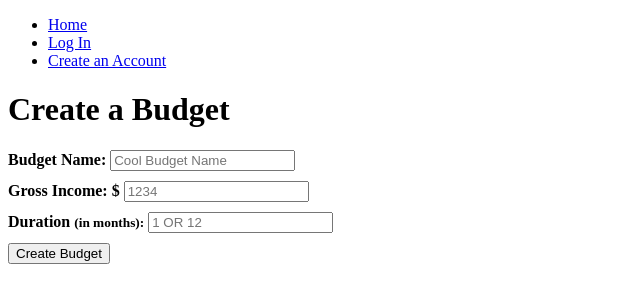
After one commit to audreycode6/budget_app, a Flask app: page /create_budget in a window 1280 px wide. The commit adds this page. Shown: the top 303 px of the page, without its empty margins (0-640 px from the left). Run offline with Flask 3, Linux system fonts and the light colour scheme.

Commit message:
WIP frontend

```diff
--- a/src/budget_app/frontend/budget.html
+++ b/src/budget_app/frontend/budget.html
@@ -24,6 +24,10 @@
 
       <section>
         <h3>Items</h3>
+        <!-- TODO model that pops out when clicked / make into partial and insert with script-->
+        <a href="/static/partials/create_budget_item.html">
+          Create a Budget Item
+        </a>
         <ul id="budget-items"></ul>
         <p id="empty-budget-items" style="display: none">No items yet ...</p>
       </section>
--- a/src/budget_app/frontend/budgets.html
+++ b/src/budget_app/frontend/budgets.html
@@ -15,6 +15,6 @@
     <p id="empty_budgets" style="display: none">No budgets yet ...</p>
     <div id="error"></div>
     <script src="/static/js/nav.js" defer></script>
-    <script src="static/js/budgets.js" defer></script>
+    <script src="/static/js/budgets.js" defer></script>
   </body>
 </html>
--- /dev/null
+++ b/src/budget_app/frontend/create_budget.html
@@ -0,0 +1,45 @@
+<!DOCTYPE html>
+<html lang="en">
+  <head>
+    <meta charset="UTF-8" />
+    <title>BudgeTing</title>
+    <link rel="stylesheet" href="/static/stylesheets/application.css" />
+  </head>
+  <body>
+    <div id="navbar"></div>
+
+    <h1>Create a Budget</h1>
+    <form id="create-budget-form">
+      <section id="budget-attribute-form">
+        <div>
+          <label for="name">
+            Budget Name:
+            <input id="name" name="name" placeholder="Cool Budget Name" />
+          </label>
+        </div>
+        <div>
+          <label for="gross_income">
+            Gross Income: $
+            <input id="gross_income" name="gross_income" placeholder="1234" />
+          </label>
+        </div>
+        <div>
+          <label for="month_duration">
+            Duration <small>(in months):</small>
+            <input
+              id="month_duration"
+              name="month_duration"
+              placeholder="1 OR 12"
+            />
+          </label>
+        </div>
+      </section>
+
+      <button type="submit">Create Budget</button>
+    </form>
+
+    <div id="error"></div>
+    <script src="/static/js/nav.js" defer></script>
+    <script src="static/js/create_budget.js" defer></script>
+  </body>
+</html>
--- a/src/budget_app/frontend/login.html
+++ b/src/budget_app/frontend/login.html
@@ -7,8 +7,10 @@
   </head>
   <body>
     <div id="navbar"></div>
+
     <h1>Log In</h1>
     <form id="login-form">
+      <section id="budget-attribute-form">
         <label for="username">
           Username:
           <input id="username" name="username" />
@@ -18,6 +20,8 @@
           Password:
           <input id="password" name="password" type="password" />
         </label>
+      </section>
+
       <button type="submit">Log In</button>
     </form>
 
--- a/src/budget_app/frontend/register.html
+++ b/src/budget_app/frontend/register.html
@@ -10,6 +10,7 @@
 
     <h1>Create an Account</h1>
     <form id="register-form">
+      <section id="budget-attribute-form">
         <label for="username">
           Username:
           <input id="username" name="username" />
@@ -18,6 +19,8 @@
           Password:
           <input id="password" name="password" type="password" />
         </label>
+      </section>
+
       <button type="submit">Register</button>
     </form>
 
--- a/src/budget_app/routes/api.py
+++ b/src/budget_app/routes/api.py
@@ -91,6 +91,12 @@ def budget_item_create():
     return budget_handler.create_budget_item(body)
 
 
+# TODO make route for getting the category options for budget item creation
+@api_blueprint.route("/api/budget/item/categories", methods=["GET"])
+def get_budget_item_categories():
+    return budget_handler.get_item_categories_list()
+
+
 @api_blueprint.route("/api/budget/edit", methods=["POST"])
 @auth_handler.login_required
 def budget_edit():
--- a/src/budget_app/routes/handlers/http/budget.py
+++ b/src/budget_app/routes/handlers/http/budget.py
@@ -75,6 +75,9 @@ class BudgetHandler:
         except Exception as e:
             print(e)
             return {"message": "Unable to fetch budget."}, 503
+
+    def get_item_categories_list(self):  # TODO check and add test ..?
+        return BudgetHandler.BUDGET_ITEM_ATTRIBUTES
 
     def create_budget_item(self, body):
         required_attributes = BudgetHandler.BUDGET_ITEM_ATTRIBUTES + ["budget_id"]
--- a/src/budget_app/routes/web.py
+++ b/src/budget_app/routes/web.py
@@ -37,24 +37,25 @@ def budgets_page():
 
 @web_blueprint.route("/budget")
 # TODO view single budget by budget.id and user.id
-# LEFT OFF HERE
+# TODO fix so id is in path ... ? if thats good practice ..?
 def budget_page():
     return _send_frontend("budget.html")
 
 
 # TODO index home page - demo and intro
 
-# @web_blueprint.route("/create_budget")
-# # TODO take in budget name, month duration, gross income
-# def create_budget_page():  # TODO budget or budget_items
-#     return _send_frontend("create_budget.html")
+
+@web_blueprint.route("/create_budget")
+# TODO take in budget name, month duration, gross income
+def create_budget_page():  # TODO budget or budget_items
+    return _send_frontend("create_budget.html")
 
 
-# @web_blueprint.route("/create_budget_items")
-# def create_budget_items_page():
-#     # TODO take in item id, item name, item category, item total
-#     """while loop of create_new_budget_item until they click done/submit"""
-#     return _send_frontend("create_budget_items.html")
+@web_blueprint.route("/create_budget_items")
+def create_budget_items_page():
+    # TODO take in item id, item name, item category, item total
+    """while loop of create_new_budget_item until they click done/submit"""
+    return _send_frontend("create_budget_items.html")
 
 
 # @web_blueprint.route("/edit_budget")
--- /dev/null
+++ b/src/budget_app/static/js/create_budget.js
@@ -0,0 +1,29 @@
+document
+  .getElementById('create-budget-form')
+  .addEventListener('submit', async (e) => {
+    e.preventDefault();
+
+    const name = document.getElementById('name').value;
+    const gross_income = document.getElementById('gross_income').value;
+    const month_duration = document.getElementById('month_duration').value;
+
+    try {
+      const response = await fetch('/api/budget/create', {
+        method: 'POST',
+        credentials: 'include',
+        headers: { 'Content-Type': 'application/json' },
+        body: JSON.stringify({ name, gross_income, month_duration }),
+      });
+
+      if (!response.ok) {
+        const data = await response.json();
+        const err = data.message;
+        throw new Error(err || 'Budget creation failed');
+      }
+
+      // success
+      window.location.href = '/budgets';
+    } catch (err) {
+      document.getElementById('error').textContent = err.message;
+    }
+  });
--- a/src/budget_app/static/js/nav.js
+++ b/src/budget_app/static/js/nav.js
@@ -1,6 +1,7 @@
 async function loadNav() {
   // load navbar HTML
   try {
+    // TODO change to use js to check if user is logged in rather than network request
     const navRes = await fetch('/static/partials/nav.html');
     if (!navRes.ok) {
       console.error('Failed to load nav partial', navRes.status);
@@ -15,6 +16,7 @@ async function loadNav() {
   // check auth state
   try {
     const res = await fetch('/api/health', { credentials: 'include' });
+    // todo doesnt credentials mean that they are logged in ..?
     const loggedIn = res.ok;
     const currentPath = window.location.pathname;
 
--- /dev/null
+++ b/src/budget_app/static/partials/create_budget_item.html
@@ -0,0 +1 @@
+<h1>TEST</h1>
--- a/src/budget_app/static/partials/nav.html
+++ b/src/budget_app/static/partials/nav.html
@@ -17,7 +17,7 @@
       <a href="/budgets">Budgets</a>
     </li>
     <li data-auth="logged-in" data-path="/budget" hidden>
-      <a href="#">Create Budget</a>
+      <a href="/create_budget">Create Budget</a>
     </li>
     <li data-auth="logged-in" data-path="/logout" hidden>
       <a href="#" id="logout-link">Log Out</a>
--- a/src/budget_app/static/stylesheets/application.css
+++ b/src/budget_app/static/stylesheets/application.css
@@ -13,8 +13,17 @@
 #budget-meta p {
   margin: 0;
 }
+#budget-attribute-form {
+  font-weight: bold;
+}
+#budget-attribute-form > div {
+  display: flex;
+  align-items: baseline;
+  padding-bottom: 10px;
+}
 
-.container {
+/* OLD */
+/* .container {
   margin-top: 5px;
   font-family: 'Gill Sans', sans-serif;
 }
@@ -70,4 +79,4 @@
 
 #navbarSupportedContent {
   color: black;
-}
+} */
```
Also changed, not shown: src/budget_app/static/js/create_budget_item.js (added). Lines whose indentation alone changed are shown as unchanged.
